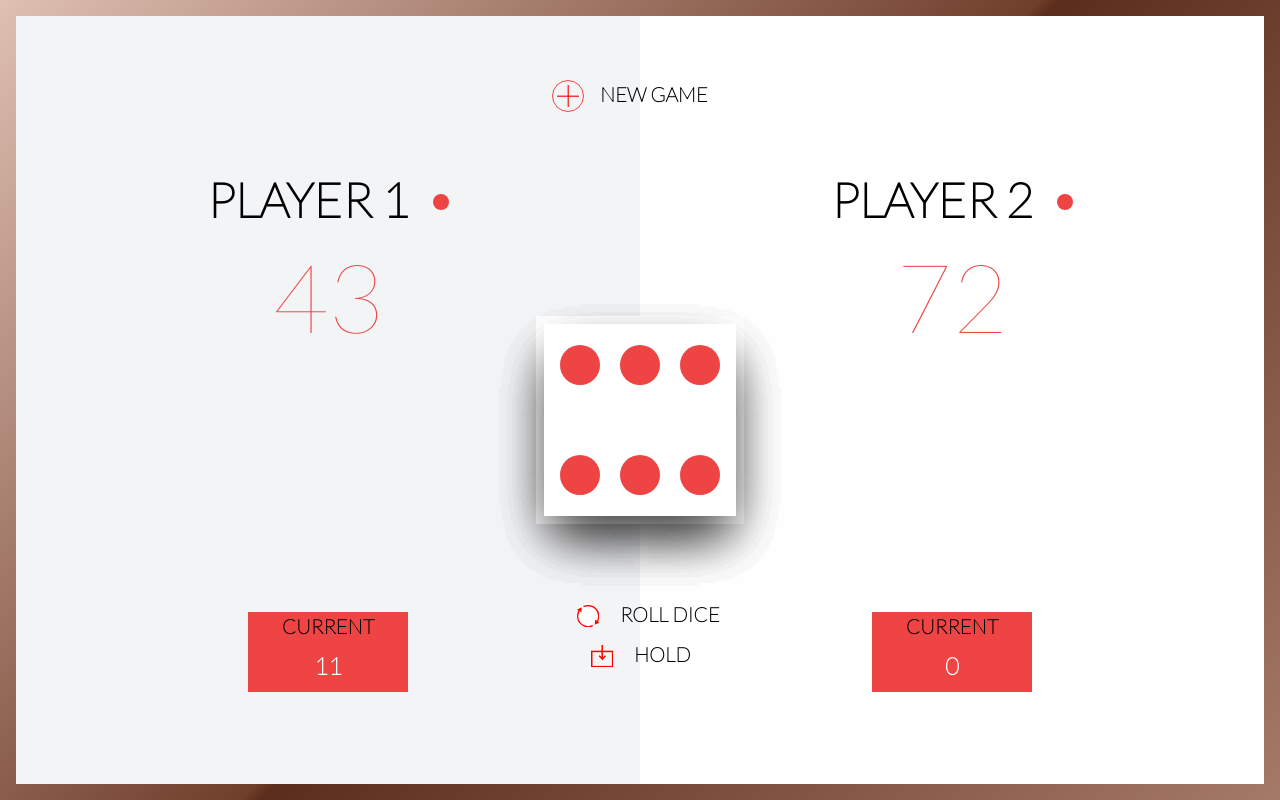
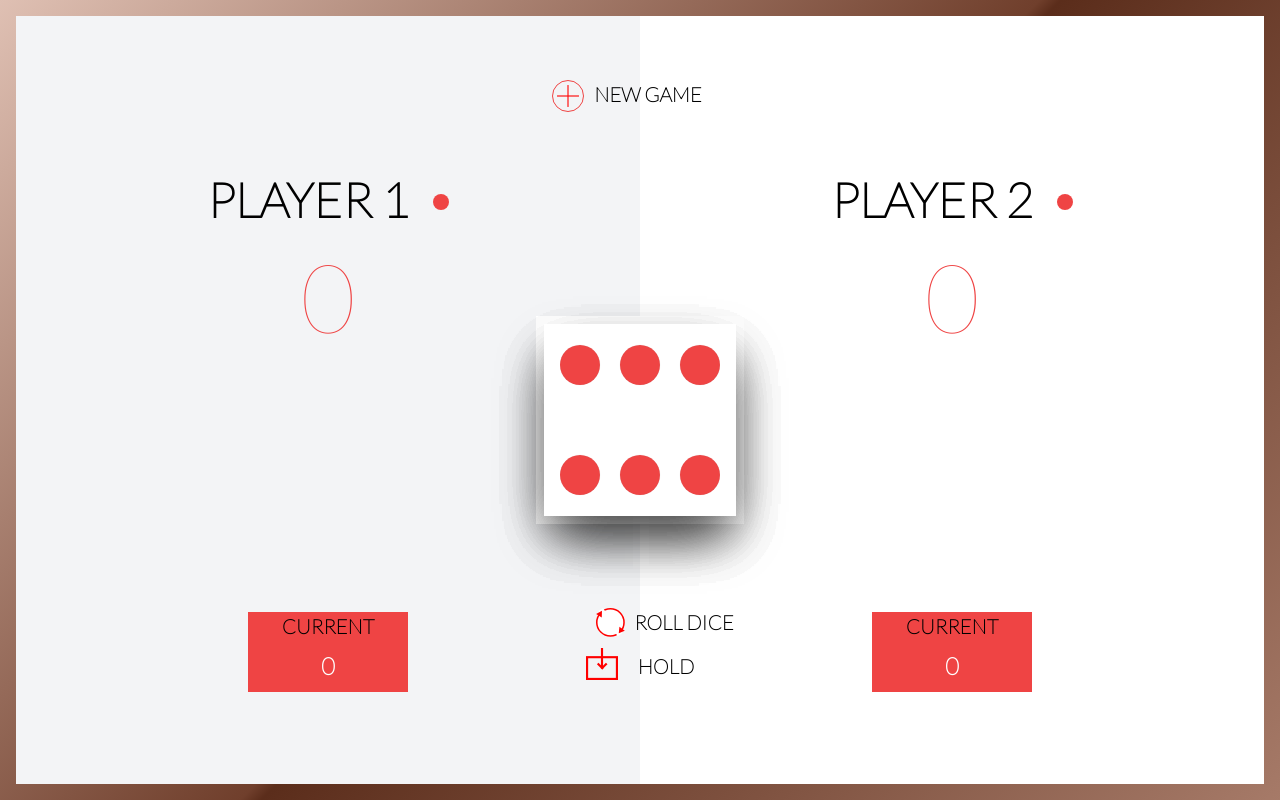
Before and after one commit to DylanLandais/Landais_Dylan_Eval_JS, a plain HTML site: page index.html in a window 1280 px wide. Drawn offline with nearby package versions, Linux system fonts and the light colour scheme.

Commit message:
Fix buttons

```diff
--- a/index.html
+++ b/index.html
@@ -30,7 +30,7 @@
                         relative top-40">
 
                 <h2 class="text-5xl">PLAYER 1<span class="rounded-full bg-red-500 ml-6 mb-2 h-4 w-4 inline-block" id="turnP1"></span></h2>
-                <h1 class="text-8xl text-red-500 mt-6 font-light" id="scoreP1">43</h1>
+                <h1 class="text-8xl text-red-500 mt-6 font-light" id="scoreP1">0</h1>
             </div>
 
             <div class="container
@@ -40,7 +40,7 @@
                         relative top-1/2">
 
                 <h6 class="text-xl">CURRENT</h6>
-                <h5 class="text-2xl text-white" id="currentP1">11</h5>
+                <h5 class="text-2xl text-white" id="currentP1">0</h5>
             </div>
 
         </div>
@@ -58,7 +58,7 @@
                         relative top-40">
 
                 <h2 class="text-5xl">PLAYER 2<span class="rounded-full bg-red-500 ml-6 mb-2 h-4 w-4 inline-block" id="turnP2"></span></h2>
-                <h1 class="text-8xl text-red-500 mt-6 font-light" id="scoreP2">72</h1>
+                <h1 class="text-8xl text-red-500 mt-6 font-light" id="scoreP2">0</h1>
             </div>
 
             <div class="container
@@ -78,36 +78,33 @@
     <!--BUTTONS------------------------------------------------------------------------------------------>
 
     <!--NEW GAME id="newgameBtn"-->
-    <div id="newgameBtn" class="absolute top-20
+    <button id="newgameBtn" class="absolute top-20
                                    text-xl
                                    grid grid-cols-2 gap-6
                                    w-24 h-10 mr-10 -ml-10">
 
-        <div class="border border-red-500 rounded-full
-                    h-8 w-8 col-start-1 col-end-2
-                    flex justify-center items-center">
-
-            <svg id="Group_1" data-name="Group 1" xmlns="http://www.w3.org/2000/svg" width="1.4rem" height="1.4rem" viewBox="0 0 3000 3000" fill="red">
+            <svg class="border border-red-500 rounded-full
+                        h-8 w-8 p-1 col-start-1 col-end-2
+                        flex justify-center items-center" id="Group_1" data-name="Group 1" xmlns="http://www.w3.org/2000/svg" width="1.4rem" height="1.4rem" viewBox="0 0 3000 3000" fill="red">
                 <rect id="Rectangle_1" data-name="Rectangle 1" width="150" height="3000" transform="translate(1425)"/>
                 <rect id="Rectangle_2" data-name="Rectangle 2" width="150" height="3000" transform="translate(3000 1425) rotate(90)"/>
             </svg>
-        </div>
 
-        <h4 class="col-start-3 h-1 w-40">NEW GAME</h4>
+        <h4 class="col-start-3 h-8 w-32 -ml-4">NEW GAME</h4>
 
-    </div>
+    </button>
 
     <!--ROLL DICE id="rolldiceBtn"-->
 
-    <div id="rolldiceBtn" class="absolute top-3/4
+    <button id="rolldiceBtn" class="absolute top-3/4
                                 text-xl
                                 grid grid-cols-2 gap-6
-                                w-24 h-10 -ml-10">
+                                w-24 h-10 -ml-10 mt-2">
 
-        <div class="h-8 w-8 col-start-1 col-end-2
-                    flex justify-center items-center">
-
-                    <svg xmlns="http://www.w3.org/2000/svg" width="1.4rem" height="1.4rem" viewBox="0 0 2800 2800">
+        <svg class="col-start-1 col-end-2
+                    flex justify-center items-center
+                    ml-6 mb-1"
+        xmlns="http://www.w3.org/2000/svg" width="1.8rem" height="1.8rem" viewBox="0 0 2800 2800">
             <g id="Group_1" data-name="Group 1" transform="translate(-100 -100)">
               <g id="Ellipse_1" data-name="Ellipse 1" transform="translate(100 100)" fill="#fff" stroke="red" stroke-width="150">
                 <circle cx="1400" cy="1400" r="1400" stroke="none"/>
@@ -120,23 +117,26 @@
             </g>
         </svg>
 
-        </div>
 
-        <h4 class="col-start-3 h-1 w-40">ROLL DICE</h4>
 
-    </div>
+        <h4 class="col-start-3 h-1 w-40 -ml-4">ROLL DICE</h4>
+
+    </button>
 
     <!--HOLD id="holdBtn"-->
 
-    <div id="holdBtn" class="absolute top-3/4
+    <button id="holdBtn" class="absolute top-3/4
                             text-xl
                             grid grid-cols-2 gap-6
-                            w-24 h-10 -ml-3 mt-10">
+                            w-24 h-10 -ml-3 mt-12">
 
-        <div class="h-8 w-8 col-start-1 col-end-2
-                    flex justify-center items-center">
 
-                    <svg xmlns="http://www.w3.org/2000/svg" width="1.4rem" height="1.4rem" viewBox="0 0 3000 2999.5">
+
+        <svg class="h-8 w-8 col-start-1 col-end-2
+                    flex justify-center items-center"
+                    xmlns="http://www.w3.org/2000/svg"
+                    width="1.4rem" height="1.4rem"
+                    viewBox="0 0 3000 2999.5">
             <g id="Group_1" data-name="Group 1" transform="translate(0 -0.5)">
               <g id="Rectangle_1" data-name="Rectangle 1" transform="translate(0 762)" fill="none" stroke="red" stroke-width="200">
                 <rect width="3000" height="2238" stroke="none"/>
@@ -148,12 +148,9 @@
             </g>
         </svg>
 
+        <h4 class="col-start-3 h-1 w-40 mt-1 -ml-12">HOLD</h4>
 
-        </div>
-
-        <h4 class="col-start-3 h-1 w-40">HOLD</h4>
-
-    </div>
+    </button>
 
     <!--DICE--------------------------------------------------------------->
 
```
Lines whose indentation alone changed are shown as unchanged.
